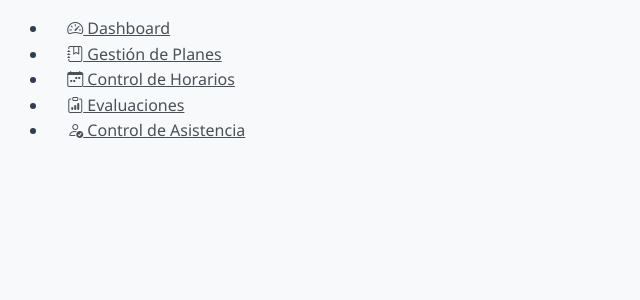
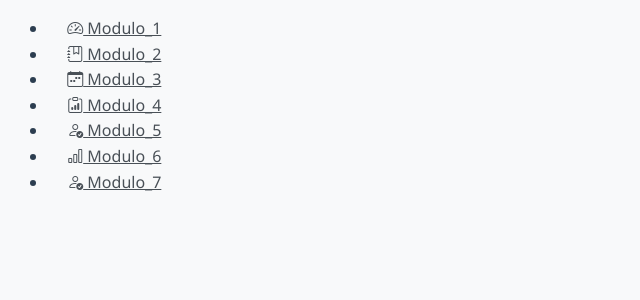
Before and after one commit to Zoomzag/Sis_In, a Django app: page /index/ in a window 1280 px wide. Shown: the top 300 px of the page, without its empty margins (0-640 px from the left). Run offline with Django 5.2, Linux system fonts and the light colour scheme.

Commit message:
Sergio Lastiri

```diff
--- a/Sis_In/settings.py
+++ b/Sis_In/settings.py
@@ -79,7 +79,7 @@ DATABASES = {
         'ENGINE': 'django.db.backends.mysql',
         'NAME': 'sis_in',
         'USER': 'root',
-        'PASSWORD': 'loya1234',
+        'PASSWORD': 'Dr4g0n117',
         'HOST': 'localhost',
         'PORT': '3306',
     }
--- a/Sis_inApp/urls.py
+++ b/Sis_inApp/urls.py
@@ -7,6 +7,14 @@ urlpatterns = [
     path("admin/", admin.site.urls),
     path('',views.log_in, name='log_in'),
     path("index/", views.index, name='index'),
+    path("Modulo_1/", views.Modulo_1, name='Modulo_1'),
+    path('Modulo_2/', views.Modulo_2, name='Modulo_2'),
+    path('Modulo_3/', views.Modulo_3, name='Modulo_3'),
+    path('Modulo_4/', views.Modulo_4, name='Modulo_4'),
+    path('Modulo_5/', views.Modulo_5, name='Modulo_5'),
+    path('Modulo_6/', views.Modulo_6, name='Modulo_6'),
+    path('Modulo_7/', views.Modulo_7, name='Modulo_7'),
+
 #------------------ZONA DE "Administracion_academica"-----------------------------------------------------------------------
     path("base/", views.base, name='base'),
     path("dashboard/", views.dashboard, name='dashboard'),
--- a/Sis_inApp/views.py
+++ b/Sis_inApp/views.py
@@ -18,6 +18,27 @@ def log_in(request):
 
 def index(request):
     return render(request,'index.html', {})
+
+def Modulo_1(request):
+    return render(request, 'Modulo_1/base.html')
+
+def Modulo_2(request):
+    return render(request, 'Modulo_2/index.html')
+
+def Modulo_3(request):
+    return render(request, 'Modulo_3/index.html')
+
+def Modulo_4(request):
+    return render(request, 'Modulo_4/index.html')
+
+def Modulo_5(request):
+    return render(request, 'Modulo_5/index.html')
+
+def Modulo_6(request):
+    return render(request, 'Modulo_6/index.html')
+
+def Modulo_7(request):
+    return render(request, 'Modulo_7/index.html')
 
 #------------------ZONA DE "Administracion_academica"-----------------------------------------------------------------------
 
--- a/Templates/Modulo_1/base.html
+++ b/Templates/Modulo_1/base.html
@@ -60,6 +60,7 @@
             </div>
         </nav>
     </header>
+
     <!-- Barra de navegación horizontal central -->
     <nav class="container-fluid bg-light py-2 shadow-sm" aria-label="Main navigation">
         <section class="row justify-content-center">
--- a/Templates/index.html
+++ b/Templates/index.html
@@ -45,28 +45,38 @@
             <div class="col-12">
                 <ul class="nav nav-pills justify-content-center">
                     <li class="nav-item">
-                        <a class="nav-link {% if active_page == 'dashboard' %}active{% endif %}" href="{% url 'dashboard' %}">
-                            <i class="bi bi-speedometer2 me-1"></i> Dashboard
+                        <a class="nav-link {% if active_page == 'Modulo_1' %}active{% endif %}" href="{% url 'Modulo_1' %}">
+                            <i class="bi bi-speedometer2 me-1"></i> Modulo_1
                         </a>
                     </li>
                     <li class="nav-item">
-                        <a class="nav-link {% if active_page == 'gestion' %}active{% endif %}" href="{% url 'gestion_planes' %}">
-                            <i class="bi bi-journal-bookmark me-1"></i> Gestión de Planes
+                        <a class="nav-link {% if active_page == 'Modulo_2' %}active{% endif %}" href="{% url 'Modulo_2' %}">
+                            <i class="bi bi-journal-bookmark me-1"></i> Modulo_2
                         </a>
                     </li>
                     <li class="nav-item">
-                        <a class="nav-link {% if active_page == 'control' %}active{% endif %}" href="{% url 'control_horarios' %}">
-                            <i class="bi bi-calendar-week me-1"></i> Control de Horarios
+                        <a class="nav-link {% if active_page == 'Modulo_3' %}active{% endif %}" href="{% url 'Modulo_3' %}">
+                            <i class="bi bi-calendar-week me-1"></i> Modulo_3
                         </a>
                     </li>
                     <li class="nav-item">
-                        <a class="nav-link {% if active_page == 'evaluaciones' %}active{% endif %}" href="{% url 'evaluaciones' %}">
-                            <i class="bi bi-clipboard-data me-1"></i> Evaluaciones
+                        <a class="nav-link {% if active_page == 'Modulo_4' %}active{% endif %}" href="{% url 'Modulo_4' %}">
+                            <i class="bi bi-clipboard-data me-1"></i> Modulo_4
                         </a>
                     </li>
                     <li class="nav-item">
-                        <a class="nav-link {% if active_page == 'asistencia' %}active{% endif %}" href="{% url 'control_asistencia' %}">
-                            <i class="bi bi-person-check me-1"></i> Control de Asistencia
+                        <a class="nav-link {% if active_page == 'Modulo_5' %}active{% endif %}" href="{% url 'Modulo_5' %}">
+                            <i class="bi bi-person-check me-1"></i> Modulo_5
+                        </a>
+                    </li>
+                    <li class="nav-item">
+                        <a class="nav-link {% if active_page == 'Modulo_6' %}active{% endif %}" href="{% url 'Modulo_6' %}">
+                            <i class="bi bi-bar-chart me-1"></i> Modulo_6
+                        </a>
+                    </li>
+                    <li class="nav-item">
+                        <a class="nav-link {% if active_page == 'Modulo_7' %}active{% endif %}" href="{% url 'Modulo_7' %}">
+                            <i class="bi bi-person-check me-1"></i> Modulo_7
                         </a>
                     </li>
                 </ul>
```
Also changed, not shown: Templates/header.html (+9 -9 lines), sis_in.sql (added, +95 -0 lines). Lines whose indentation alone changed are shown as unchanged.
